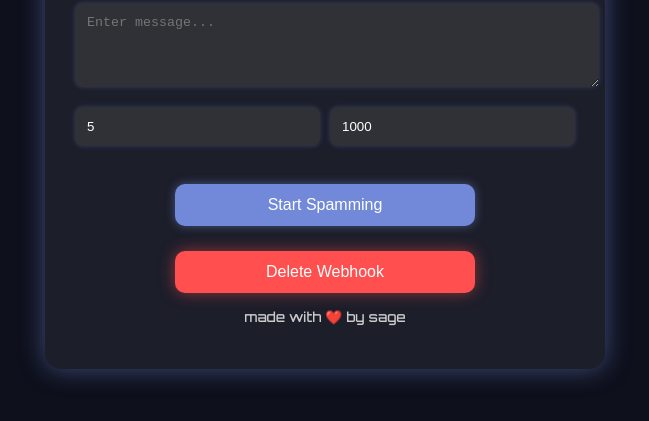
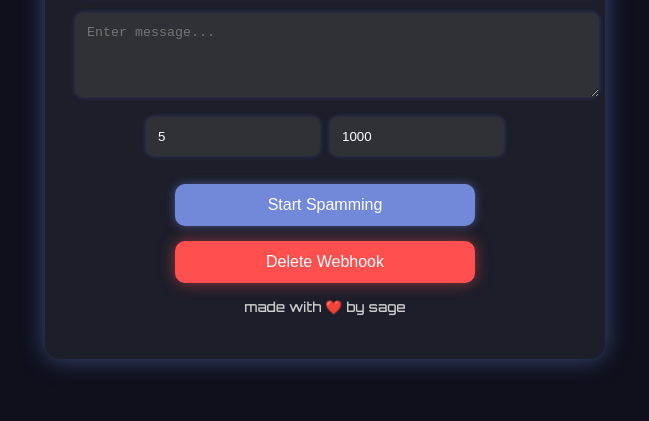
Before and after one commit to e6os/webhook, a plain HTML site: page index.html in a window 1280 px wide. Shown: the part 301-722 px from the top of the page, without its empty margins (315-964 px from the left). Drawn offline with Linux system fonts and the light colour scheme.

Commit message:
Update style.css

```diff
--- a/style.css
+++ b/style.css
@@ -45,29 +45,32 @@ input:focus, textarea:focus {
   box-shadow: 0 0 10px rgba(114, 137, 218, 0.8);
 }
 
+/* Flexbox for input group */
 .input-group {
   display: flex;
+  justify-content: center;
   gap: 10px;
-  justify-content: center;
 }
 
 .input-group input {
   flex: 1;
+  max-width: 150px; /* Optional, to limit input field width */
 }
 
+/* Center buttons vertically and horizontally */
 .button-group {
-  margin-top: 15px;
   display: flex;
   flex-direction: column;
-  gap: 10px;
-  align-items: center; /* Center buttons horizontally */
+  align-items: center;
+  gap: 15px;
+  margin-top: 20px;
 }
 
+/* Style for the buttons */
 button {
   background-color: #7289da;
   color: white;
   padding: 12px;
-  margin-top: 15px;
   width: 100%;
   max-width: 300px; /* Optional, to limit button width */
   border: none;
@@ -83,6 +86,7 @@ button:hover {
   box-shadow: 0 0 20px rgba(114, 137, 218, 0.8);
 }
 
+/* Style for the delete button */
 .delete-btn {
   background-color: #ff4f4f;
   color: white;
```
